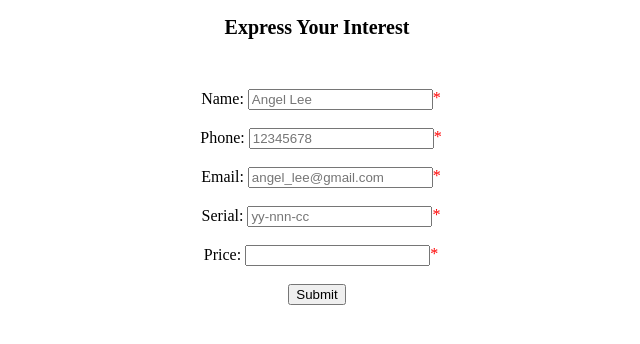
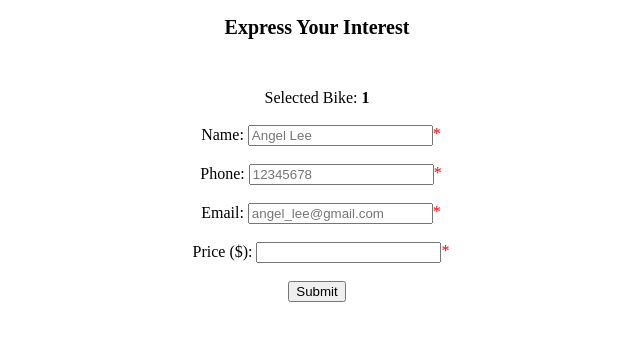
Before and after one commit to layminlim/ISIT307_S3_A1, a PHP site: page /interestpage.php?serial_no=1 in a window 1280 px wide. Shown: the top 344 px of the page, without its empty margins (323-963 px from the left). Run offline with PHP 8.4, Linux system fonts and the light colour scheme.

Commit message:
new file

```diff
--- a/buyerpage.php
+++ b/buyerpage.php
@@ -88,11 +88,13 @@ require_once('utils.php');
 
 			  <!-- Modal content -->
 			  <div class="modal-content">
+			  	<form action="interestpage.php" method="get">
 				    <div class="modal-header">
 				      <span onclick="document.getElementById('myModal#<?= $modal_id; ?>').style.display='none'" class="close">&times;</span>
 				      <h4><?= $type; ?></h4>
 				      <p>
 				      	<b>Serial No:</b> <?= $serial_no; ?>
+				      	<input type="hidden" value="<?= $serial_no; ?>" name="serial_no" />
 				      	<span id="interest">&#9825;<?php echo getBikeInterest($serial_no); ?></span>
 				      	<br/>
 				      	<b>Year of Manufacture:</b> <?= $yom; ?>
@@ -117,10 +119,10 @@ require_once('utils.php');
 				      <hr>
 				    </div>
 				    <div class="modal-footer">
-			      <button class="button blueBtn">Like</button>
+				      <button type="submit" class="button blueBtn">Like</button>
 				    </div>
 				  </div>
-
+			  </form>
 			</div>
 		<?php
 			// Increment the modal id
--- a/data/ExpInterest.txt
+++ b/data/ExpInterest.txt
@@ -5,3 +5,6 @@ KayO,82457609,kayo_robot@outlook.com,17-827-aht,39.86
 Tom,98765432,tomholland@gmail.com,17-123-abc,99.99
 Utah,87450921,utah_otah@gmail.com,15-127-dhu,74.36
 Eve,98348345,eve@hotmail.com,17-123-abc,182.90
+test,182681,test@hotmial.com,20-456-def,1778.89
+testagain,1298719,test@gmail.com,20-456-def,11.89
+testtes,182729719,testtest@gmail.com,15-127-dhu,118.92
--- a/interestpage.php
+++ b/interestpage.php
@@ -1,4 +1,5 @@
 <?php
+
 require_once("utils.php");
 require_once("validation/interestpage.php");
 ?>
@@ -25,12 +26,20 @@ div.interestInfo {
         position: absolute;
         color: red;
     }
+
+    .success {
+        text-align: center;
+        color: green;
+    }
  </style>
 
  <body>
-    <form method="post" action="interestpage.php" enctype="multipart/form-data">
+    <form method="post" action="interestpage.php?serial_no=<?= $_GET["serial_no"]; ?>">
         <b style="font-size: 20px;">Express Your Interest</b>
         <div class="interestInfo">
+            Selected Bike: <b><?= $_GET["serial_no"]; ?></b>
+            <input type="hidden" name="serial_no" value="<?= $_GET["serial_no"]; ?>">
+            <br><br>
             Name:
             <input type="text" name="sName" placeholder="Angel Lee" value="<?php echo $name;?>" />
             <span class="error">* <?php echo $nameErr;?></span>
@@ -46,12 +55,7 @@ div.interestInfo {
             <span class="error">* <?php echo $emailErr;?></span>
             </br></br>
 
-        Serial:
-        <input type="text" name="serial" placeholder="yy-nnn-cc" value="<?php echo $serial;?>"/>
-        <span class="error">* <?php echo $sErr;?></span>
-        </br></br>
-
-        Price:
+            Price ($):
             <input type="text" name="pnumber" value="<?php echo $price;?>"/>
             <span class="error">* <?php echo $priceErr;?></span>
             </br></br>
@@ -59,7 +63,19 @@ div.interestInfo {
             <input type="submit" value="Submit"/>
             <br><br>
 
+            <?php
+                // After user insert, show success message and nav bar back to home
+                if (!empty($success_msg)) {
+                    ?>
+                    <!-- Show Success Message -->
                     <span class="success"><?php echo $success_msg; ?></span>
+                    <br/><br/>
+                    <!-- Show Nav Bar -->
+                    <a href="buyerpage.php">&larr; Back to Home</a>
+            <?php
+                }
+            ?>
+
         </div>
 
     </form>
--- a/validation/interestpage.php
+++ b/validation/interestpage.php
@@ -1,11 +1,15 @@
 <?php
+    require_once("utils.php");
+
     //set to empty strings
     $success_msg = "";
     $name = $phone = $email = $serial = $price = "";
     $nameErr = $phoneErr = $emailErr = $sErr = $priceErr = "";
 
-if ($_SERVER["REQUEST_METHOD"] === "POST")
-{
+    if ($_SERVER["REQUEST_METHOD"] === "POST") {
+        // Set Serial Variable
+        $serial = test_input($_POST["serial_no"]);
+
         // Name Validation
         if (empty($_POST["sName"]))
         {
@@ -45,39 +49,45 @@ if ($_SERVER["REQUEST_METHOD"] === "POST")
             $email = test_input($_POST['sEmail']);
         }
 
-    // Serial Validation
-    if (empty($_POST["serial"]))
-    {
-        $sErr = "Serial number is required";
-    }
-    else if (!preg_match_all("/^[0-9][0-9]\-\d{3}\-[a-z]{3}$/", $_POST["serial"]))
-    {
-        $sErr = "Format is yy-nnn-ccc";
-    }
-    else
-    {
-        $serial = test_input($_POST['serial']);
-    }
-
         // Price Validation
         if (empty($_POST["pnumber"]))
         {
             $priceErr = "Price is required";
         }
-    else if (!is_numeric($_POST["pnumber"]))
+        else if (!preg_match("/^\d+(\.\d{2})?$/", $_POST["pnumber"]))
         {
             //check for letters
-        $priceErr = "No letters allowed";
+            $priceErr = "Price is either 10 or 10.00";
         }
         else
         {
             $price = test_input($_POST['pnumber']);
         }
+    }
 
-    if (!empty($name) && !empty($phone) && !empty($email) && !empty($serial) && !empty($price))
-    {
-        echo "Thank you for expressing your interest";
+    // Append Record into bikes.txt after successful form validation
+    if (!empty($name) && !empty($phone) && !empty($email) && !empty($price)) {
+        $format = "%s,%d,%s,%s,%.2f\r";
+
+        // Save Express Interest Information onto bikes.txt
+        save_interest_info(sprintf($format, $name, $phone, $email, $serial, $price));
+
+        $success_msg = "Thank you for expressing your interest";
+
+        // Reset the buffer
+        $name = $phone = $email = $price = "";
     }
+
+    function test_input($data) {
+        $data = trim($data);
+        $data = stripslashes($data);
+        $data = htmlspecialchars($data);
+        return $data;
+    }
+
+    function save_interest_info($record) {
+        // Save Text Record
+        file_put_contents(EXP_INTEREST_FILE, $record.PHP_EOL , FILE_APPEND | LOCK_EX);
     }
 
 ?>
```
Also changed, not shown: interest.php (deleted, +0 -20 lines), data/img/test.png (deleted), data/test.png (deleted), 1 other file. Lines whose indentation alone changed are shown as unchanged.
